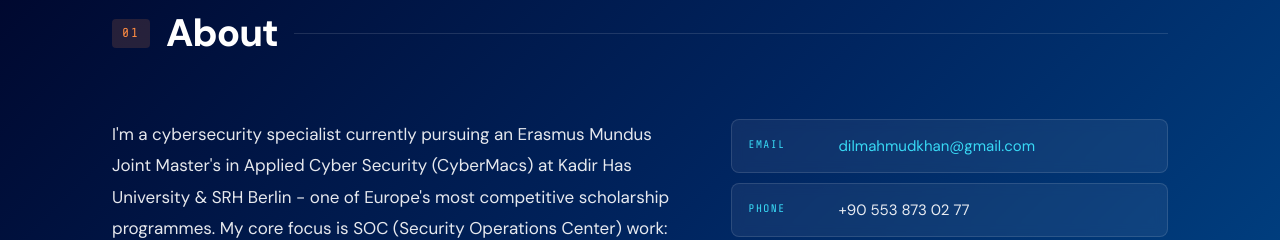
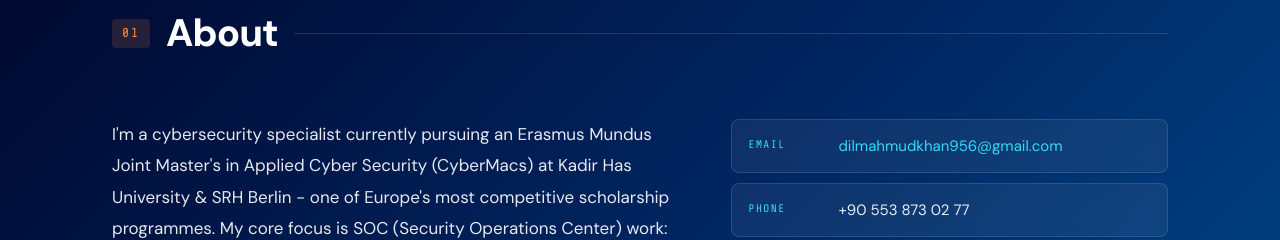
Before and after one commit to Dil-Mahmud-Khan/portfolio_dil, a React (Create React App) app: page / in a window 1280 px wide. Shown: the part 940-1180 px from the top of the page. Built offline with nearby package versions, Linux system fonts and the light colour scheme; the HTML template or start-up script is replaced by a standard one.

Commit message:
fix react scripts permission

```diff
--- a/src/data.js
+++ b/src/data.js
@@ -7,7 +7,7 @@
 export const personal = {
   name: "Dil Mahmud Khan",
   title: "SOC Analyst & Cybersecurity",
-  email: "dilmahmudkhan@gmail.com",
+  email: "dilmahmudkhan956@gmail.com",
   phone: "+90 553 873 02 77",
   location: "Istanbul, Turkey",
   linkedin: "https://linkedin.com/in/dil-mahmud-khan-71b4191a0",
```
